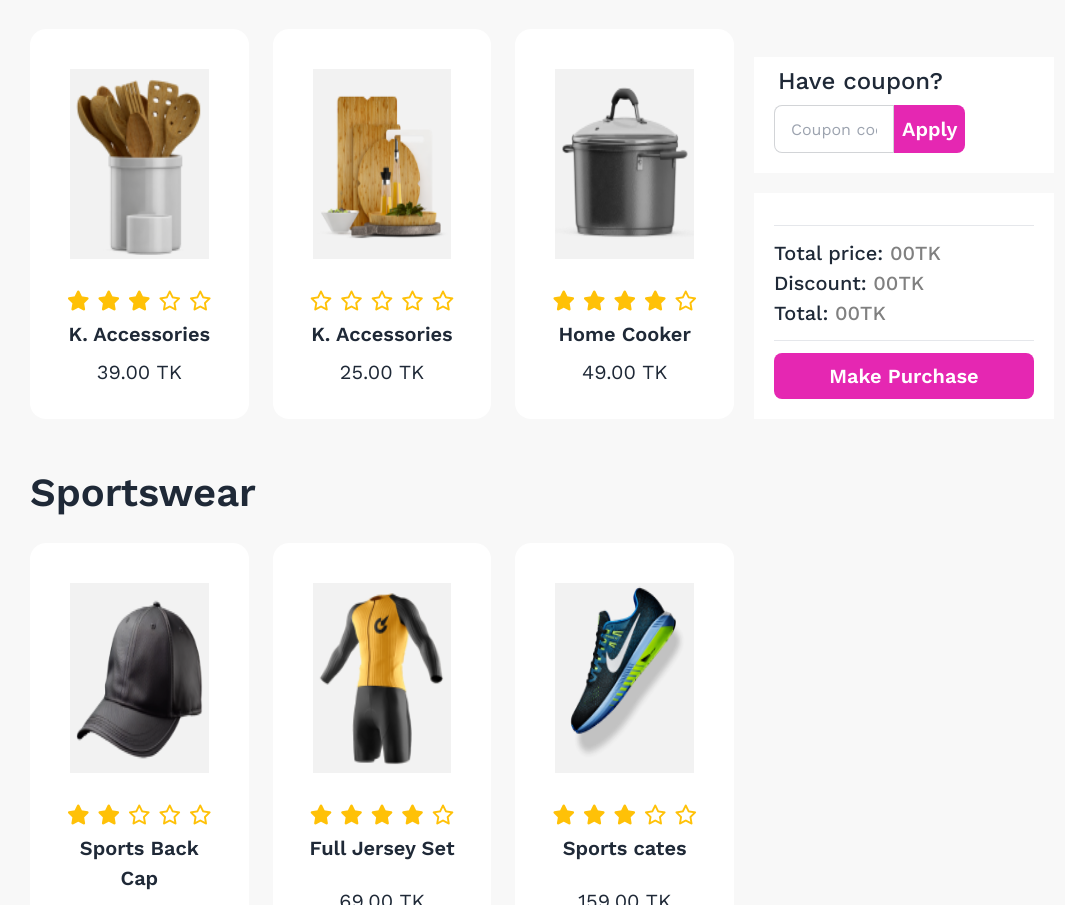
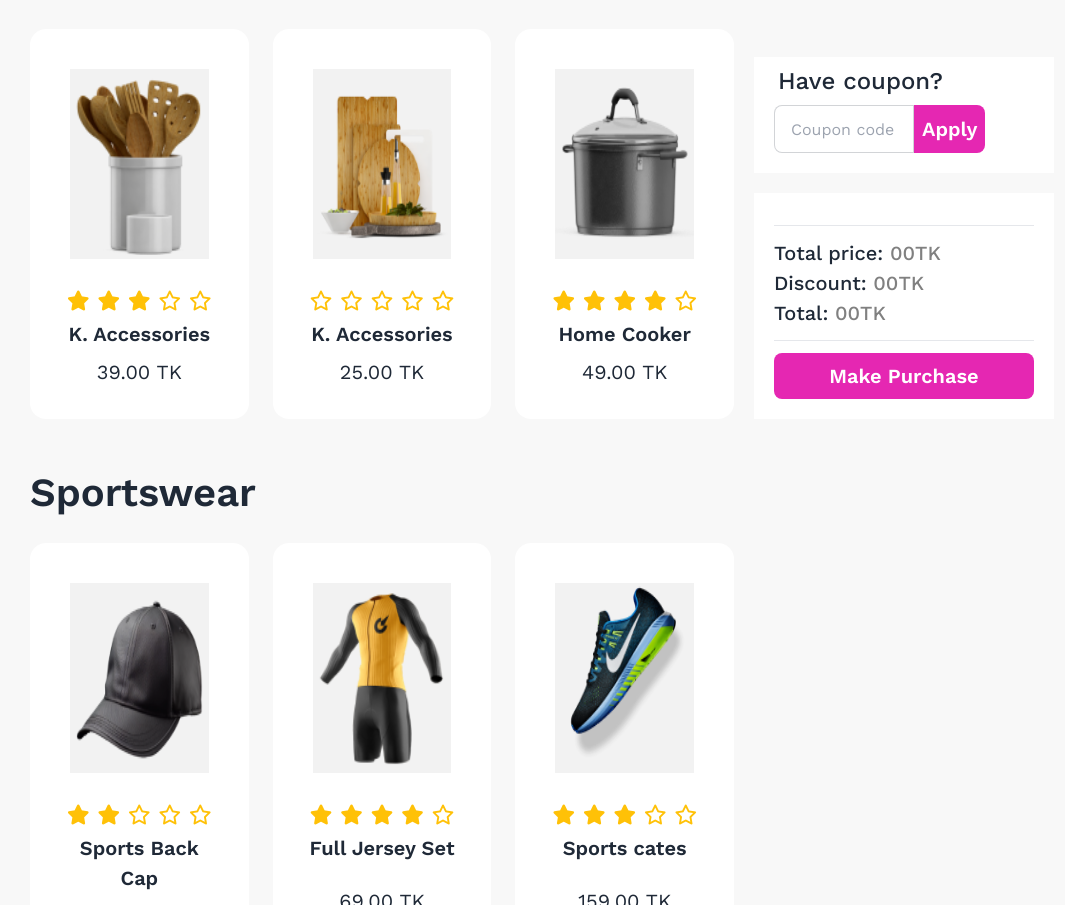
Before and after one commit to billalhossain2/summer-sale, a plain HTML site: page index.html in a window 1280 px wide. Shown: the part 959-1864 px from the top of the page, without its empty margins (98-1163 px from the left). Drawn offline with nearby package versions, Linux system fonts and the light colour scheme.

Commit message:
coupon code input field adjusted

```diff
--- a/index.html
+++ b/index.html
@@ -276,7 +276,7 @@
           </label>
           <label class="input-group">
             <input
-              class="max-w-[120px] input input-bordered"
+              class="lg:max-w-[140px] md:max-w-[140px] w-[100%] input input-bordered"
               type="text"
               placeholder="Coupon code"
               class="input input-bordered"
```
